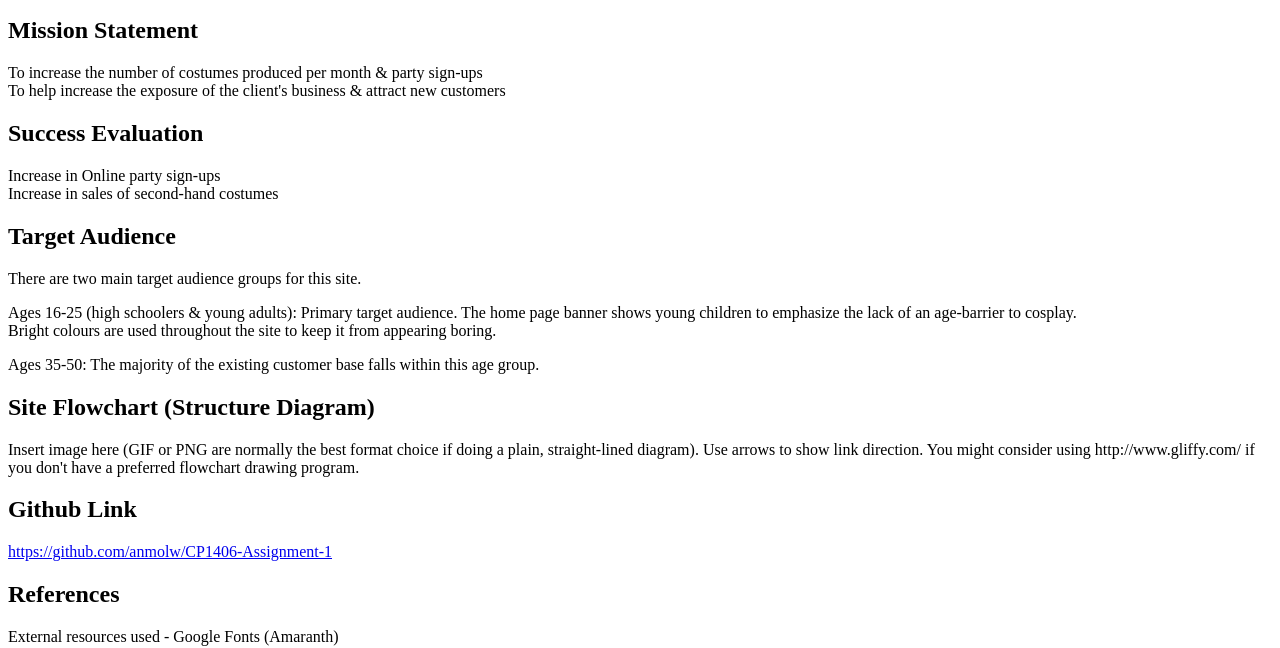
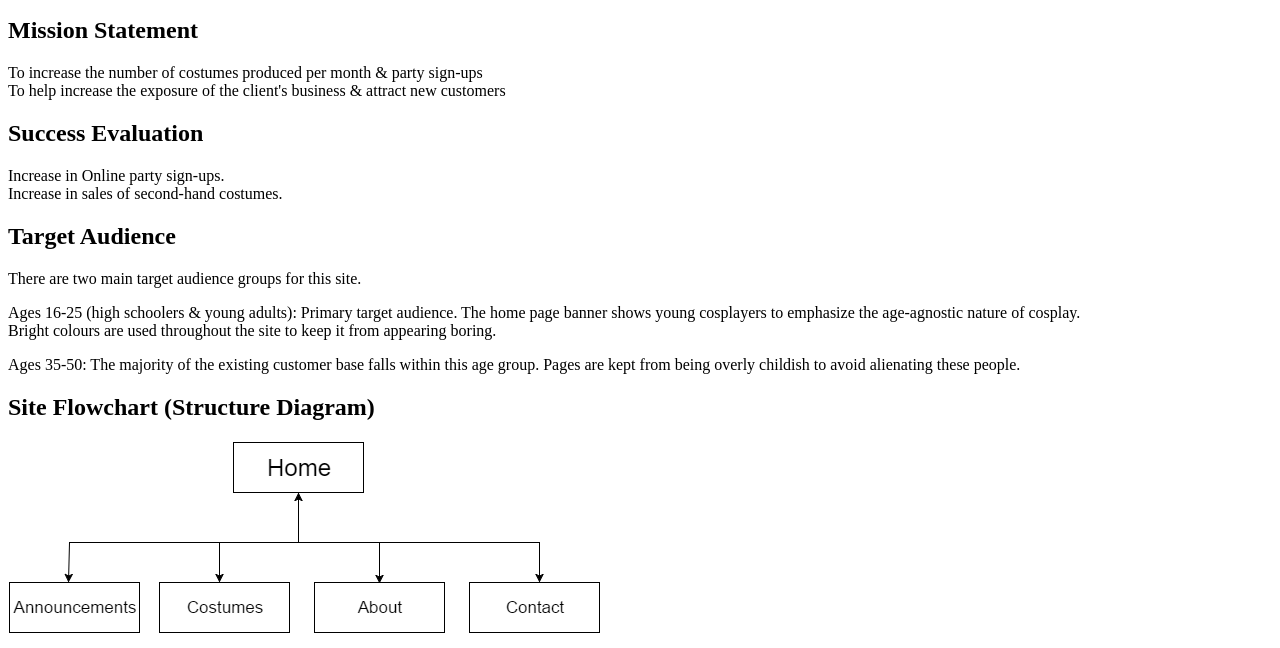
Before and after one commit to anmolw/CP1406-Assignment-1, a plain HTML site: page plan.html in a window 1280 px wide. Shown: the part 159-807 px from the top of the page. Drawn offline with Linux system fonts and the light colour scheme.

Commit message:
Updated plan.html with flowchart

```diff
--- a/plan.html
+++ b/plan.html
@@ -12,17 +12,17 @@
   <p>To increase the number of costumes produced per month & party sign-ups<br>
   To help increase the exposure of the client's business & attract new customers</p>
   <h2>Success Evaluation</h2>
-<p>Increase in Online party sign-ups<br>
-Increase in sales of second-hand costumes
+<p>Increase in Online party sign-ups.<br>
+Increase in sales of second-hand costumes.
 </p>
 <h2>Target Audience</h2>
 <p>There are two main target audience groups for this site.</p>
-<p>Ages 16-25 (high schoolers & young adults): Primary target audience. The home page banner shows young children to emphasize the lack of an age-barrier to cosplay.<br>Bright colours are used throughout the site to keep it from appearing boring.</p>
-<p>Ages 35-50: The majority of the existing customer base falls within this age group.</p>
+<p>Ages 16-25 (high schoolers & young adults): Primary target audience. The home page banner shows young cosplayers to emphasize the age-agnostic nature of cosplay.<br>Bright colours are used throughout the site to keep it from appearing boring.</p>
+<p>Ages 35-50: The majority of the existing customer base falls within this age group. Pages are kept from being overly childish to avoid alienating these people.</p>
 <h2>Site Flowchart (Structure Diagram)</h2>
-<p>    Insert image here (GIF or PNG are normally the best format choice if doing a plain, straight-lined diagram). Use arrows to show link direction. You might consider using http://www.gliffy.com/ if you don't have a preferred flowchart drawing program.</p>
+<p><img src="site-flowchart.png"></p>
 <h2>Github Link</h2>
-<p><a href="https://github.com/anmolw/CP1406-Assignment-1">https://github.com/anmolw/CP1406-Assignment-1</a></p>
+<p><a href="https://github.com/anmolw/CP1406-Assignment-1">CP1406-Assignment-1</a></p>
 <h2>References</h2>
 <p>External resources used - Google Fonts (Amaranth)</p>
 </body>
```
Also changed, not shown: site-flowchart.png (added).
